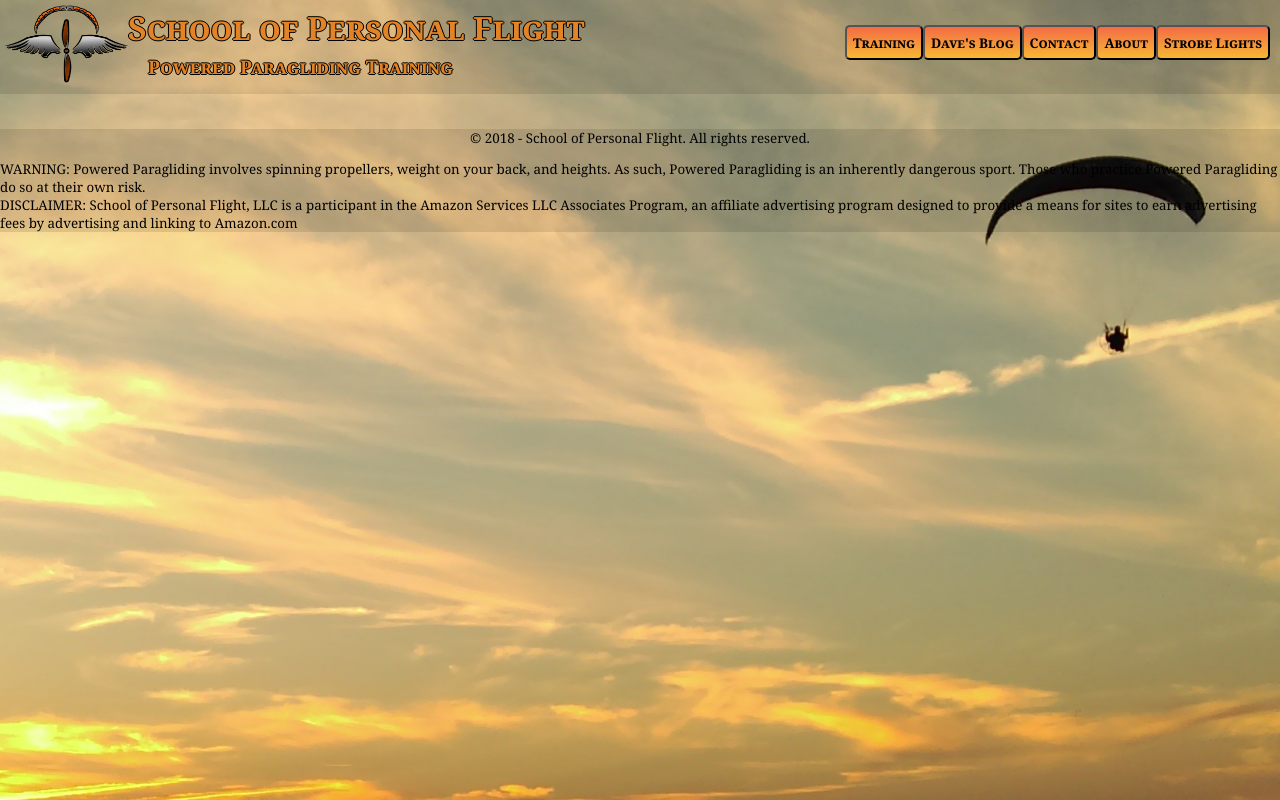
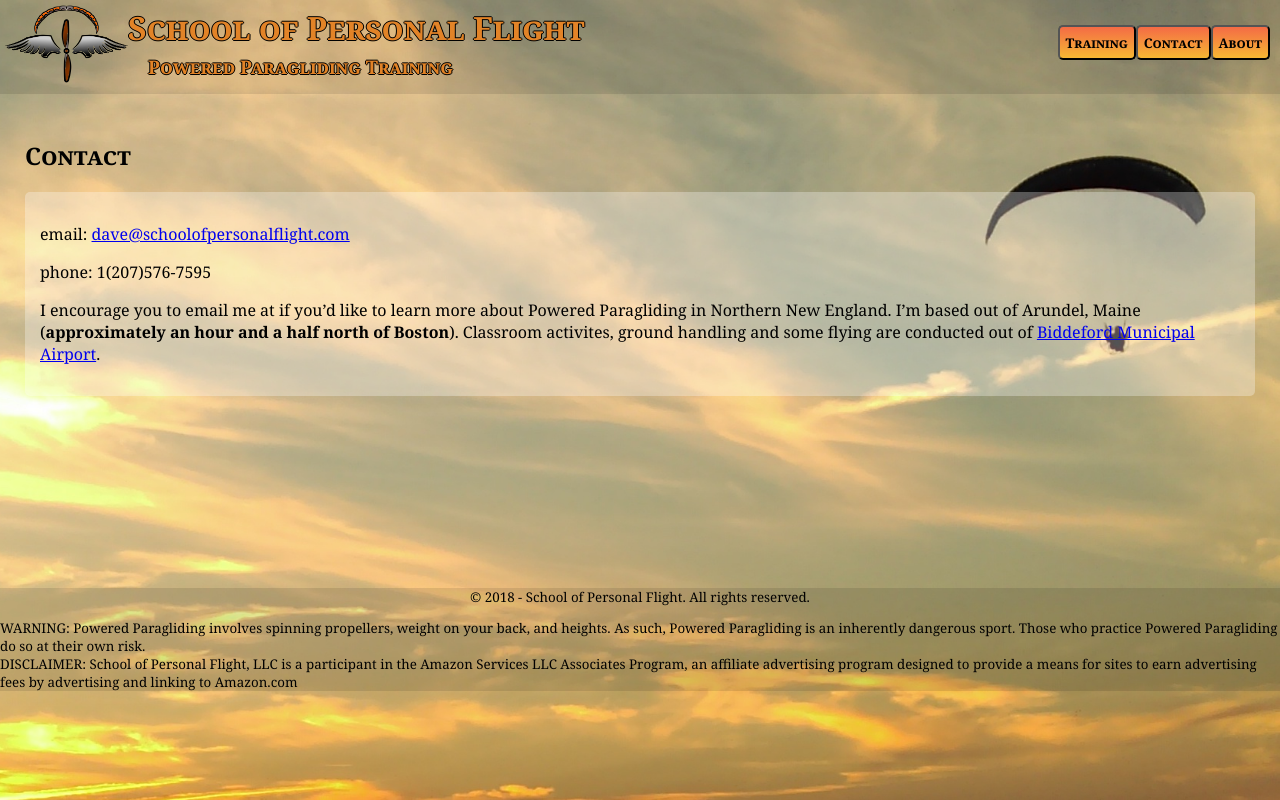
Before and after one commit to dianamcnulty/spf-client, an Angular app: page /contact in a window 1280 px wide. Before the commit this address led to /. Built offline with nearby package versions, Linux system fonts and the light colour scheme.

Commit message:
contact section added

```diff
--- a/src/app/app-routing.module.ts
+++ b/src/app/app-routing.module.ts
@@ -7,6 +7,7 @@ import { PgclassesComponent } from './pgclasses/pgclasses.component';
 import { WelcomeComponent } from './welcome/welcome.component';
 import { FaqComponent } from './faq/faq.component'
 import { WeatherComponent } from './weather/weather.component'
+import { ContactComponent } from './contact/contact.component'
 
 const routes: Routes = [
     {
@@ -26,6 +27,10 @@ const routes: Routes = [
         component: PgclassesComponent
     },
     {
+        path: 'contact',
+        component: ContactComponent
+    },
+    {
         path: '',
         component: WelcomeComponent
     }
--- a/src/app/app.component.html
+++ b/src/app/app.component.html
@@ -11,10 +11,10 @@
     <a routerLink="/faq">FAQ's</a>
     <a routerLink='/weather'>Local Weather</a>
   </div>
-  <button routerLink="/">Dave's Blog</button>
-  <button routerLink="/">Contact</button>
+  <!-- <button routerLink="/blog">Dave's Blog</button> -->
+  <button routerLink="/contact">Contact</button>
   <button routerLink="/about">About</button>
-  <button routerLink="/">Strobe Lights</button>
+  <!-- <button routerLink="/">Strobe Lights</button> -->
 </nav>
 </header>
 <router-outlet></router-outlet>
--- a/src/app/app.module.ts
+++ b/src/app/app.module.ts
@@ -10,6 +10,7 @@ import { PgclassesComponent } from './pgclasses/pgclasses.component';
 import { AppRoutingModule } from './app-routing.module';
 import { FaqComponent } from './faq/faq.component';
 import { WeatherComponent } from './weather/weather.component';
+import { ContactComponent } from './contact/contact.component';
 
 @NgModule({
   declarations: [
@@ -18,7 +19,8 @@ import { WeatherComponent } from './weather/weather.component';
     AboutComponent,
     PgclassesComponent,
     FaqComponent,
-    WeatherComponent
+    WeatherComponent,
+    ContactComponent
   ],
   imports: [
     BrowserModule,
--- /dev/null
+++ b/src/app/contact/contact.component.html
@@ -0,0 +1,14 @@
+<div class='page-content'>
+  <h2>Contact</h2>
+  <div class="lighten-bg">
+    <p>email: <a href="mailto:dave@schoolofpersonalflight.com">dave@schoolofpersonalflight.com</a></p>
+    <p>phone: 1(207)576-7595</p>
+    <p>I encourage you to email me at if you’d like to learn more about Powered Paragliding in Northern New England. I’m based out of Arundel, Maine (<b>approximately an hour and a half north of Boston</b>). Classroom activites, ground handling and some flying are conducted out of <a href="http://www.biddefordmaine.org/airport">Biddeford Municipal Airport</a>. </p>
+  </div>
+  <br>
+  <br>
+  <br>
+  <br>
+  <br>
+  <br>
+</div>
--- /dev/null
+++ b/src/app/contact/contact.component.ts
@@ -0,0 +1,15 @@
+import { Component, OnInit } from '@angular/core';
+
+@Component({
+  selector: 'app-contact',
+  templateUrl: './contact.component.html',
+  styleUrls: ['./contact.component.css']
+})
+export class ContactComponent implements OnInit {
+
+  constructor() { }
+
+  ngOnInit() {
+  }
+
+}
--- a/src/app/weather/weather.component.css
+++ b/src/app/weather/weather.component.css
@@ -1,3 +1,6 @@
 .lighten-bg{
   margin-bottom: 15px;
 }
+.page-content{
+height:900px;
+}
```
Also changed, not shown: src/app/contact/contact.component.css (added), 1 other file (tests, documents, lock files or other folders).
